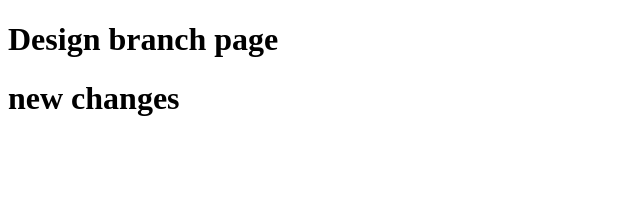
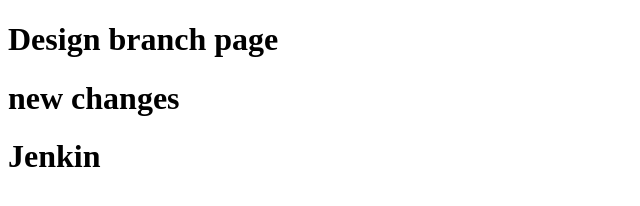
Before and after one commit to bhushan3490/Git-Repo, a plain HTML site: page design.html in a window 1280 px wide. Shown: the whole page, without its empty margins (0-640 px from the left). Drawn offline with Linux system fonts and the light colour scheme.

Commit message:
Update design.html

```diff
--- a/design.html
+++ b/design.html
@@ -8,6 +8,7 @@
 <body>
         <h1> Design branch page </h2>
 	<h1> new changes </h1>
+	<h1> Jenkin</h1>
 
 </body>
 </html>
```
